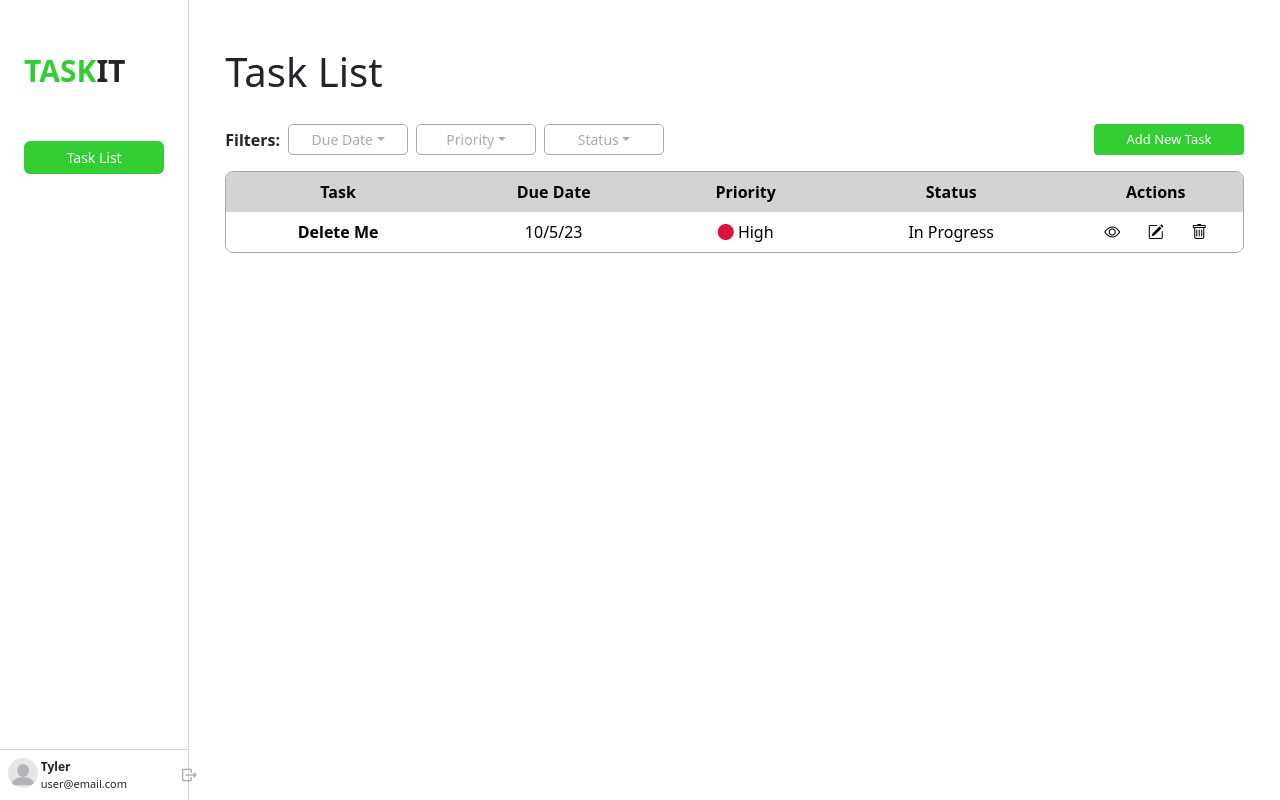
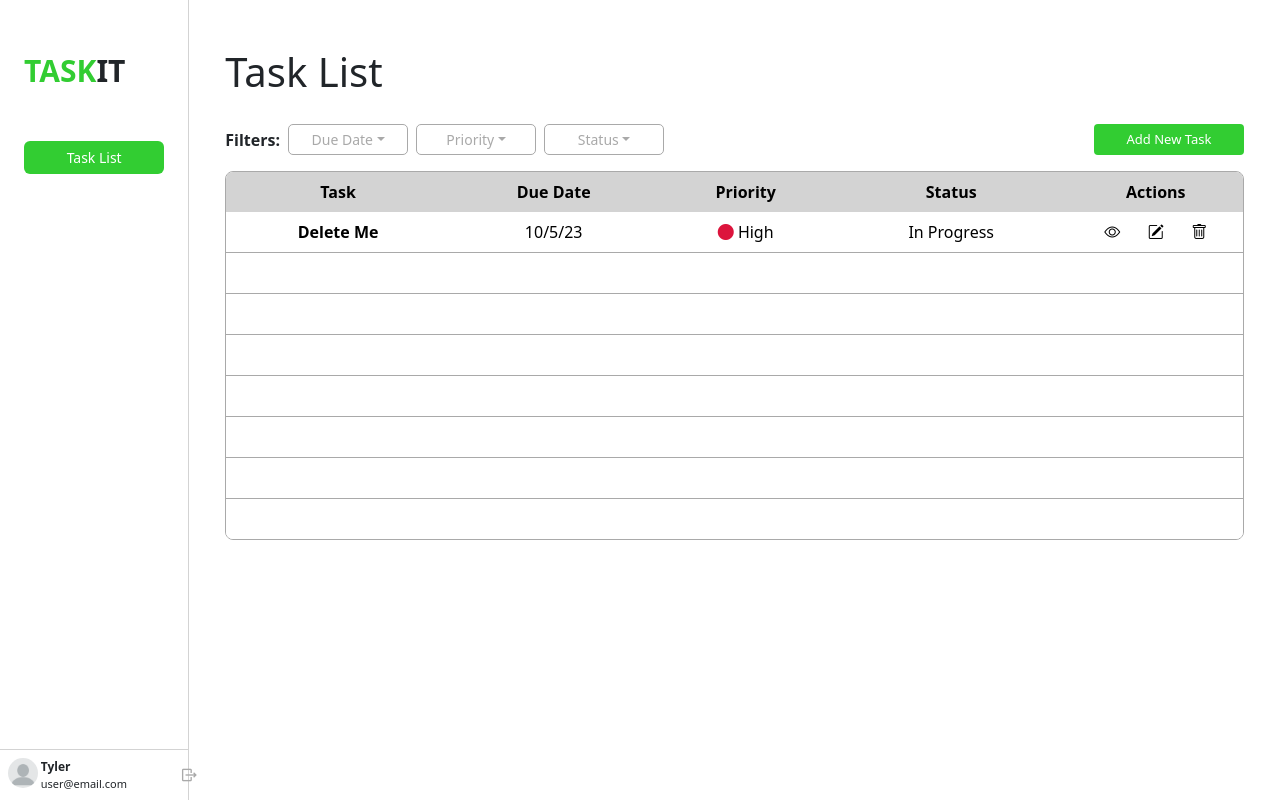
Before and after one commit to tsfento/taskit-project, an Angular app: page / in a window 1280 px wide. Built offline with nearby package versions, Linux system fonts and the light colour scheme.

Commit message:
Finished editing and deleting tasks

```diff
--- a/src/app/shared/tasks.service.ts
+++ b/src/app/shared/tasks.service.ts
@@ -1,3 +1,4 @@
+import { EventEmitter } from "@angular/core";
 import { Task } from "./task.model";
 
 declare var window;
@@ -5,10 +6,27 @@ declare var window;
 export class TasksService {
   tasks: Task[] = [
     new Task(0, 'Delete Me', 'Try to delete me.', '10/5/23', 'High', 'In Progress'),
+    new Task(0, '', '', '', '', ''),
+    new Task(0, '', '', '', '', ''),
+    new Task(0, '', '', '', '', ''),
+    new Task(0, '', '', '', '', ''),
+    new Task(0, '', '', '', '', ''),
+    new Task(0, '', '', '', '', ''),
+    new Task(0, '', '', '', '', ''),
   ];
+  taskIndex: number;
 
   showTaskModal(modalType: string, id?: number) {
     const taskModal = new window.bootstrap.Modal(document.getElementById(modalType));
+
+    if (id !== undefined) {
+      if (modalType === 'editTaskModal') {
+        this.fillForm('Edit', id);
+      } else if (modalType === 'viewTaskModal') {
+        this.fillForm('View', id);
+      }
+    }
+
     taskModal.show();
   }
 
@@ -17,24 +35,37 @@ export class TasksService {
     taskForm.reset();
   }
 
+  fillForm(formType: string, id: number) {
+    const editForm: HTMLFormElement = document.querySelector(`#${formType.toLowerCase()}TaskForm`);
+    const taskName: HTMLInputElement = document.querySelector(`#input${formType}TaskName`);
+    const taskDetails: HTMLInputElement = document.querySelector(`#input${formType}Details`);
+    const taskDueDate: HTMLInputElement = document.querySelector(`#input${formType}DueDate`);
+    const taskPriority: HTMLInputElement = document.querySelector(`#input${formType}Priority`);
+    const taskStatus: HTMLInputElement = document.querySelector(`#input${formType}Status`);
+    this.taskIndex = this.tasks.findIndex(i => i.id === id);
+
+    taskName.value = this.tasks[this.taskIndex].title;
+    taskDetails.value = this.tasks[this.taskIndex].details;
+    taskDueDate.value = this.tasks[this.taskIndex].dueDate;
+    taskPriority.value = this.tasks[this.taskIndex].priority;
+    taskStatus.value = this.tasks[this.taskIndex].status;
+  }
+
   addTask(sentTask: Task) {
     this.tasks.push(sentTask);
-    console.log(this.tasks);
   }
 
-  editTask(editedTask: Task) {
-    // const editForm: HTMLFormElement = document.querySelector('#editTaskForm');
-    // const taskEditName: HTMLInputElement = document.querySelector('#inputEditTaskName');
-    // const taskEditDetails: HTMLInputElement = document.querySelector('#inputEditDetails');
-    // const taskEditDueDate: HTMLInputElement = document.querySelector('#inputEditDueDate');
-    // const taskEditPriority: HTMLInputElement = document.querySelector('#inputEditPriority');
-    // const taskEditStatus: HTMLInputElement = document.querySelector('#inputEditStatus');
+  editTask(editedTask: Task, index: number) {
+    this.tasks[index].id = editedTask.id;
+    this.tasks[index].title = editedTask.title;
+    this.tasks[index].details = editedTask.details;
+    this.tasks[index].dueDate = editedTask.dueDate;
+    this.tasks[index].priority = editedTask.priority;
+    this.tasks[index].status = editedTask.status;
+  }
 
-    // taskEditName.value = editedTask.title;
-    // taskEditDetails.value = editedTask.details;
-    // taskEditDueDate.value = editedTask.dueDate;
-    // taskEditPriority.value = editedTask.priority;
-
-    // this.tasks.push(editedTask) don't push figure out edit specific task
+  deleteTask(id: number) {
+    this.taskIndex = this.tasks.findIndex(i => i.id === id);
+    this.tasks.splice(this.taskIndex, 1);
   }
 }
--- a/src/app/tasks-list/edit-task/edit-task.component.ts
+++ b/src/app/tasks-list/edit-task/edit-task.component.ts
@@ -1,4 +1,4 @@
-import { Component } from '@angular/core';
+import { Component, OnInit } from '@angular/core';
 import { Task } from 'src/app/shared/task.model';
 import { TasksService } from 'src/app/shared/tasks.service';
 
@@ -9,11 +9,14 @@ declare var window;
   templateUrl: './edit-task.component.html',
   styleUrls: ['./edit-task.component.css']
 })
-export class EditTaskComponent {
+export class EditTaskComponent implements OnInit {
+  tasks: Task[] = [];
+  taskIndex: number;
+
   constructor(private tasksService: TasksService) {}
 
-  editTask() {
-    this.tasksService.showTaskModal('editTaskModal');
+  ngOnInit() {
+    this.tasks = this.tasksService.tasks;
   }
 
   resetForm() {
@@ -21,6 +24,8 @@ export class EditTaskComponent {
   }
 
   saveChanges() {
+    this.tasks = this.tasksService.tasks;
+    this.taskIndex = this.tasksService.taskIndex;
     const editForm: HTMLFormElement = document.querySelector('#editTaskForm');
     const taskEditName: HTMLInputElement = document.querySelector('#inputEditTaskName');
     const taskEditDetails: HTMLInputElement = document.querySelector('#inputEditDetails');
@@ -28,10 +33,10 @@ export class EditTaskComponent {
     const taskEditPriority: HTMLInputElement = document.querySelector('#inputEditPriority');
     const taskEditStatus: HTMLInputElement = document.querySelector('#inputEditStatus');
 
-    const editedTask: Task = new Task(0, 'pass original id' + taskEditName.value, taskEditDetails.value, taskEditDueDate.value, taskEditPriority.value, taskEditStatus.value);
+    const editedTask: Task = new Task(this.tasks[this.taskIndex].id, taskEditName.value, taskEditDetails.value, taskEditDueDate.value, taskEditPriority.value, taskEditStatus.value);
 
     editForm.reset();
 
-    this.tasksService.editTask(editedTask);
+    this.tasksService.editTask(editedTask, this.taskIndex);
   }
 }
--- a/src/app/tasks-list/new-task/new-task.component.html
+++ b/src/app/tasks-list/new-task/new-task.component.html
@@ -13,7 +13,7 @@
           </div>
           <div class="col-12">
             <label for="inputNewDetails" class="form-label">Details</label>
-            <textarea type="text" class="form-control" id="inputNewDetails" maxlength="400" placeholder="Describe the task" style="height: 160px; resize: none;"></textarea>
+            <textarea type="text" class="form-control" id="inputNewDetails" maxlength="250" placeholder="Describe the task" style="height: 160px; resize: none;"></textarea>
           </div>
           <div class="col-md-6">
             <label for="inputNewDueDate" class="form-label">Due Date</label>
--- a/src/app/tasks-list/tasks-list.component.css
+++ b/src/app/tasks-list/tasks-list.component.css
@@ -9,6 +9,18 @@
 
 th, td {
   border: none;
+}
+
+tr.border-bottom:not(:last-child) td {
+  border-bottom: 1px solid darkgrey;
+}
+
+tr.border-bottom:not(:last-child) th {
+  border-bottom: 1px solid darkgrey;
+}
+
+td:empty::after {
+  content: "\00a0";
 }
 
 .header {
--- a/src/app/tasks-list/tasks-list.component.html
+++ b/src/app/tasks-list/tasks-list.component.html
@@ -1,7 +1,25 @@
 <app-new-task></app-new-task>
 <app-view-task></app-view-task>
 <app-edit-task></app-edit-task>
-<!-- Delete Confirmation Modal Here -->
+<!-- Begin Delete Confirmation Modal -->
+<div class="modal fade" id="deleteTaskModal" tabindex="-1" aria-hidden="true">
+  <div class="modal-dialog modal-dialog-centered">
+    <div class="modal-content">
+      <div class="modal-header" style="background-color: crimson; color: white;">
+        <h1 class="modal-title fs-5">Delete?</h1>
+        <button type="button" class="btn-close" data-bs-dismiss="modal" aria-label="Close"></button>
+      </div>
+      <div class="modal-body">
+        <p style="font-size: 22px;">Are you sure you want to delete this task?</p>
+      </div>
+      <div class="modal-footer">
+        <button type="button" class="btn btn-secondary" data-bs-dismiss="modal">Cancel</button>
+        <button type="button" class="btn btn-danger" data-bs-dismiss="modal" (click)="deleteTask(idToDelete)">Delete</button>
+      </div>
+    </div>
+  </div>
+</div>
+<!-- End Delete Confirmation -->
 <app-tasks-list-bar></app-tasks-list-bar>
 <div class="container">
   <div class="table-responsive">
@@ -16,7 +34,8 @@
         </tr>
       </thead>
       <tbody>
-        <tr *ngFor="let task of tasks">
+        <tr class="border-bottom"
+        *ngFor="let task of tasks">
           <th scope="row">{{ task.title }}</th>
           <td>{{ task.dueDate }}</td>
           <td><span
@@ -26,10 +45,13 @@
             <!-- Change to dropdown -->
             {{ task.status }}
           </td>
-        <td class="d-flex text-center justify-content-evenly">
+          <td>
+            <div class="d-flex text-center justify-content-evenly"
+            *ngIf="task.title !== ''">
               <i class="bi bi-eye action" title="View" (click)="showViewModal(task.id)"></i>
               <i class="bi bi-pencil-square action" title="Edit" (click)="showEditModal(task.id)"></i>
               <i class="bi bi-trash action" title="Delete" (click)="showDeleteModal(task.id)"></i>
+            </div>
           </td>
         </tr>
       </tbody>
--- a/src/app/tasks-list/tasks-list.component.ts
+++ b/src/app/tasks-list/tasks-list.component.ts
@@ -11,6 +11,7 @@ import { TasksService } from '../shared/tasks.service';
 })
 export class TasksListComponent implements OnInit {
   tasks: Task[] = [];
+  idToDelete: number;
 
   constructor(private tasksService: TasksService) {}
 
@@ -18,15 +19,20 @@ export class TasksListComponent implements OnInit {
     this.tasks = this.tasksService.tasks;
   }
 
-  showEditModal(/*id: number*/) {
-    this.tasksService.showTaskModal('editTaskModal'/*, id*/);
+  showEditModal(id: number) {
+    this.tasksService.showTaskModal('editTaskModal', id);
   }
 
   showViewModal(id: number) {
-    this.tasksService.showTaskModal('viewTaskModal'/*, id*/);
+    this.tasksService.showTaskModal('viewTaskModal', id);
   }
 
   showDeleteModal(id: number) {
-    console.log(id);
+    this.idToDelete = id;
+    this.tasksService.showTaskModal('deleteTaskModal', id);
+  }
+
+  deleteTask(id: number) {
+    this.tasksService.deleteTask(id);
   }
 }
--- a/src/app/tasks-list/view-task/view-task.component.ts
+++ b/src/app/tasks-list/view-task/view-task.component.ts
@@ -1,4 +1,5 @@
 import { Component, Input, OnInit, Output, EventEmitter } from '@angular/core';
+import { Task } from 'src/app/shared/task.model';
 import { TasksService } from 'src/app/shared/tasks.service';
 
 @Component({
@@ -8,9 +9,8 @@ import { TasksService } from 'src/app/shared/tasks.service';
 })
 
 export class ViewTaskComponent {
+  tasks: Task[] = [];
+  taskIndex: number;
+
   constructor(private tasksService: TasksService) {}
-
-  // viewTask(id) {
-  //   this.tasksService.showTaskModal('viewTaskModal', id);
-  // }
 }
```
Lines whose indentation alone changed are shown as unchanged.
